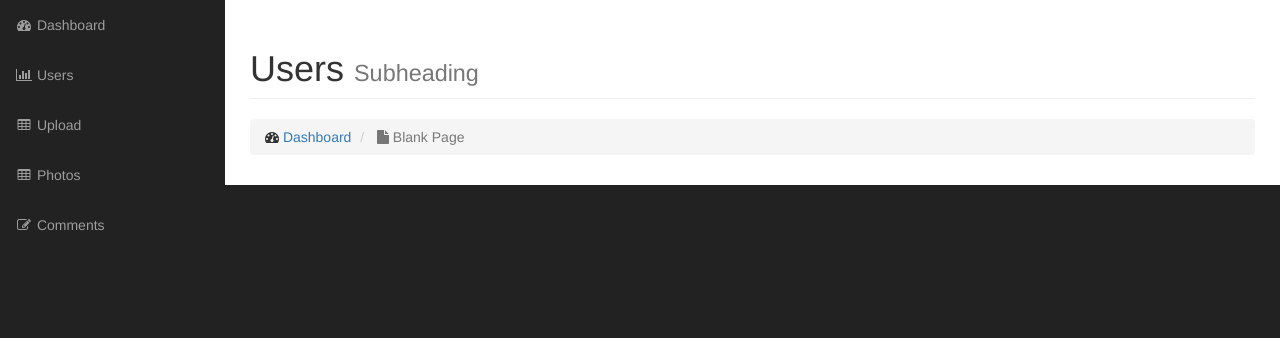
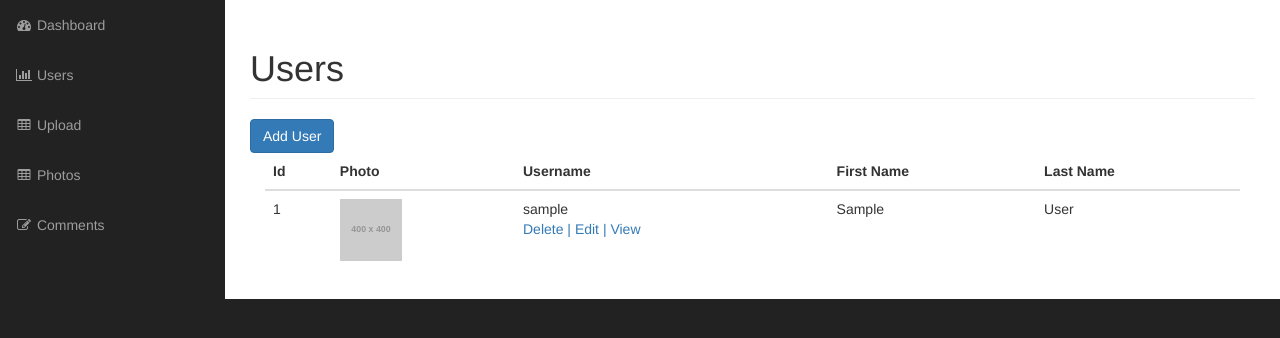
Before and after one commit to dogukanayd/gallery, a PHP site: page /admin/users.php in a window 1280 px wide. Shown: the part 51-389 px from the top of the page. Run offline with PHP 8.4, Linux system fonts and the light colour scheme; the visitor is signed in with stand-in values (Sample User, id 1); tables that the repository leaves empty or names only in its code hold one stand-in row (values such as "Sample post"); some libraries are stand-ins or nearby versions.

Commit message:
Admin Users

```diff
--- a/admin/css/styles.css
+++ b/admin/css/styles.css
@@ -3,8 +3,11 @@
     width: 200px;
     border-radius: 5px ;
 }
-
-/** Edit Photo Page Side Bar Styles **>
+.user_image{
+    width: 62px !important;
+    height: 62px !important;
+}
+ /*Edit Photo Page Side Bar Styles */
 .photo-info-box {
 
     border: 1px solid #e5e5e5;
--- a/admin/includes/User.php
+++ b/admin/includes/User.php
@@ -3,13 +3,87 @@
 class User extends Db_object
 {
     protected static $db_table = "users";
-    protected static $db_table_fields = array('username','password','first_name','last_name');
+    protected static $db_table_fields = array('username','password','first_name','last_name','user_image');
 
     public $id;
     public $username;
     public $password;
     public $first_name;
     public $last_name;
+    public $user_image;
+    public $upload_directory = "images";
+    public $image_placeholder = "http://placehold.it/400x400&text=image";
+
+    public $upload_errors_array = array (
+
+        UPLOAD_ERR_OK           => "There is no error",
+        UPLOAD_ERR_INI_SIZE     =>"The uploaded file exceeds the upload_max_filesize",
+        UPLOAD_ERR_FORM_SIZE    =>"The uploaded file exceeds the MAX_FILE_SIZE",
+        UPLOAD_ERR_NO_FILE      =>"No file was uploaded",
+        UPLOAD_ERR_NO_TMP_DIR   =>"Missing a temporary folder.",
+        UPLOAD_ERR_CANT_WRITE   =>"Failed to write file to disk.",
+        UPLOAD_ERR_EXTENSION    =>"A PHP  extension stopped the file upload."
+    );
+
+    public function set_file($file){
+
+        if(empty($file) || !$file || !is_array($file)){
+            $this->errors[] = "There was no file uploaded here";
+            return false;
+        }
+        elseif ($file['error'] !=0){
+            $this->errors[] = $this->upload_errors_array[$file['error']];
+            return false;
+        }
+        else{
+            $this->user_image = basename($file['name']);
+            $this->tmp_path = $file['tmp_name'];
+            $this->type     = $file['type'];
+            $this->size     = $file['size'];
+        }
+
+    } //end of set_file
+
+    public function save_user_and_image()
+    {
+        if ($this->id) {
+            $this->update();
+        } else {
+            if (!empty($this->errors)) {
+                return false;
+            }
+
+            if (empty($this->user_image) || empty($this->tmp_path)) {
+                $this->errors[] = "The file was not available";
+                return false;
+            }
+
+            $target_path = SITE_ROOT . DS . 'admin' . DS . $this->upload_directory . DS . $this->user_image;
+
+            if (file_exists($target_path)) {
+                $this->errors[] = "The file {$this->user_image} already exists.";
+                return false;
+            }
+
+            if (move_uploaded_file($this->tmp_path, $target_path)) {
+                if ($this->create()) {
+                    unset($this->tmp_path);
+                    return true;
+                }
+            } else {
+                $this->errors[] = "The file directory probably does not have permission";
+                return false;
+            }
+
+        }
+    } /* End of save */
+
+
+
+    public function image_path_and_placeholder(){
+
+        return empty($this->user_image) ? $this->image_placeholder : $this->upload_directory . DS . $this->user_image;
+    }
 
  public static function verify_user($username, $password)
     {
--- a/admin/includes/header.php
+++ b/admin/includes/header.php
@@ -21,10 +21,11 @@
 
     <!-- Custom CSS -->
     <link href="css/sb-admin.css" rel="stylesheet">
-    <link href="css/styles.css" rel="stylesheet">
+
 
     <!-- Custom Fonts -->
     <link href="font-awesome/css/font-awesome.min.css" rel="stylesheet" type="text/css">
+    <link href="css/styles.css" rel="stylesheet">
 
     <!-- HTML5 Shim and Respond.js IE8 support of HTML5 elements and media queries -->
     <!-- WARNING: Respond.js doesn't work if you view the page via file:// -->
--- a/admin/includes/photo.php
+++ b/admin/includes/photo.php
@@ -46,7 +46,7 @@ class Photo extends Db_object{
             $this->size     = $file['size'];
         }
 
-    }
+    } //end of set_file
 
     public function picture_path(){
         return $this->upload_directory.DS.$this->filename;
--- a/admin/users.php
+++ b/admin/users.php
@@ -1,4 +1,20 @@
 <?php include("includes/header.php"); ?>
+
+<?php
+if(!$session->is_signed_in())
+{
+    redirect("login.php");
+
+}else
+{
+
+}
+?>
+
+<?php
+$users = User::find_all();
+
+?>
 
     <!-- Navigation -->
     <nav class="navbar navbar-inverse navbar-fixed-top" role="navigation">
@@ -20,16 +36,41 @@
                 <div class="col-lg-12">
                     <h1 class="page-header">
                         Users
-                        <small>Subheading</small>
+
                     </h1>
-                    <ol class="breadcrumb">
-                        <li>
-                            <i class="fa fa-dashboard"></i>  <a href="index.html">Dashboard</a>
-                        </li>
-                        <li class="active">
-                            <i class="fa fa-file"></i> Blank Page
-                        </li>
-                    </ol>
+                    <a href="add_user.php" class="btn btn-primary">Add User</a>
+                    <div class="col-md-12">
+                        <table class="table table-hover">
+                            <thead>
+                            <tr>
+                                <th>Id</th>
+                                <th>Photo</th>
+                                <th>Username</th>
+                                <th>First Name</th>
+                                <th>Last Name</th>
+                            </tr>
+                            </thead>
+                            <tbody>
+                            <?php foreach ($users as $user) : ?>
+                                <tr>
+                                    <td><?php echo $user->id; ?></td>
+                                    <td><img class="admin-user-thumbnail user_image" style="width: 62px; height: 62px;" src="<?php echo $user->image_path_and_placeholder(); ?>" alt=""></td>
+
+                                    <td><?php echo $user->username; ?>
+                                        <div class="action_link">
+                                            <a href="delete_user.php?id=<?php echo $user->id; ?>">Delete | </a>
+                                            <a href="edit_user.php?id=<?php echo $user->id; ?>">Edit | </a>
+                                            <a href="#">View</a>
+                                        </div>
+                                    </td>
+                                    <td><?php echo $user->first_name; ?></td>
+                                    <td><?php echo $user->last_name; ?></td>
+
+                                </tr>
+                            <?php endforeach; ?>
+                            </tbody>
+                        </table> <!-- End of table -->
+                    </div>
                 </div>
             </div>
             <!-- /.row -->
--- a/includes/header.php
+++ b/includes/header.php
@@ -17,6 +17,7 @@
     <!-- Custom CSS -->
     <link href="css/blog-home.css" rel="stylesheet">
 
+
     <!-- HTML5 Shim and Respond.js IE8 support of HTML5 elements and media queries -->
     <!-- WARNING: Respond.js doesn't work if you view the page via file:// -->
     <!--[if lt IE 9]>
```
Also changed, not shown: admin/add_user.php (added, +122 -0 lines), admin/delete_user.php (added, +21 -0 lines), admin/images/images-42.jpg (added), admin/images/images-43 copy.jpg (added).
